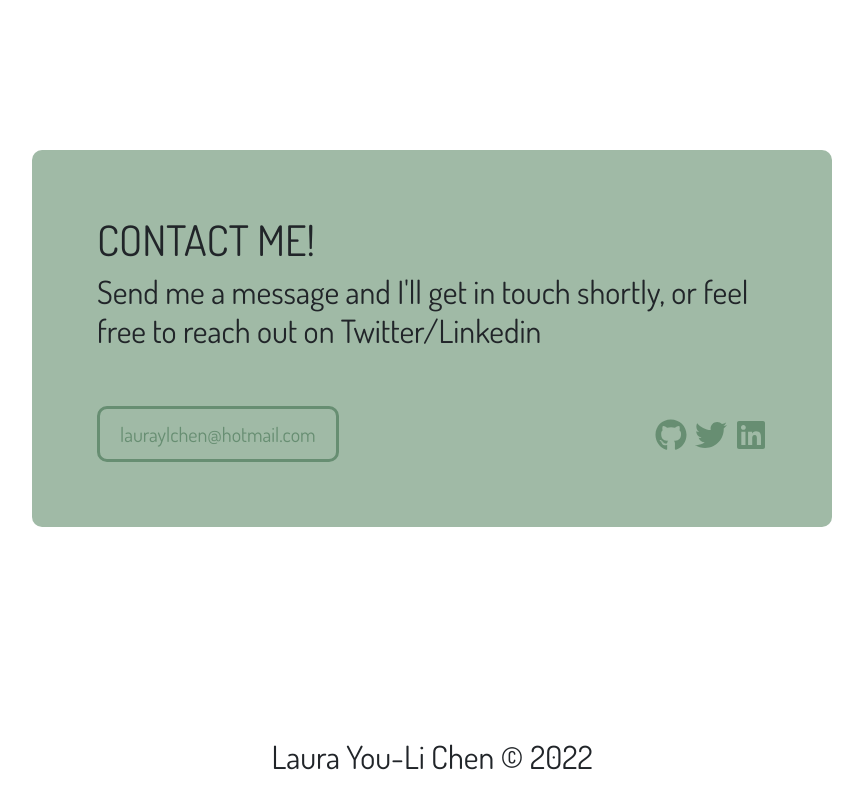
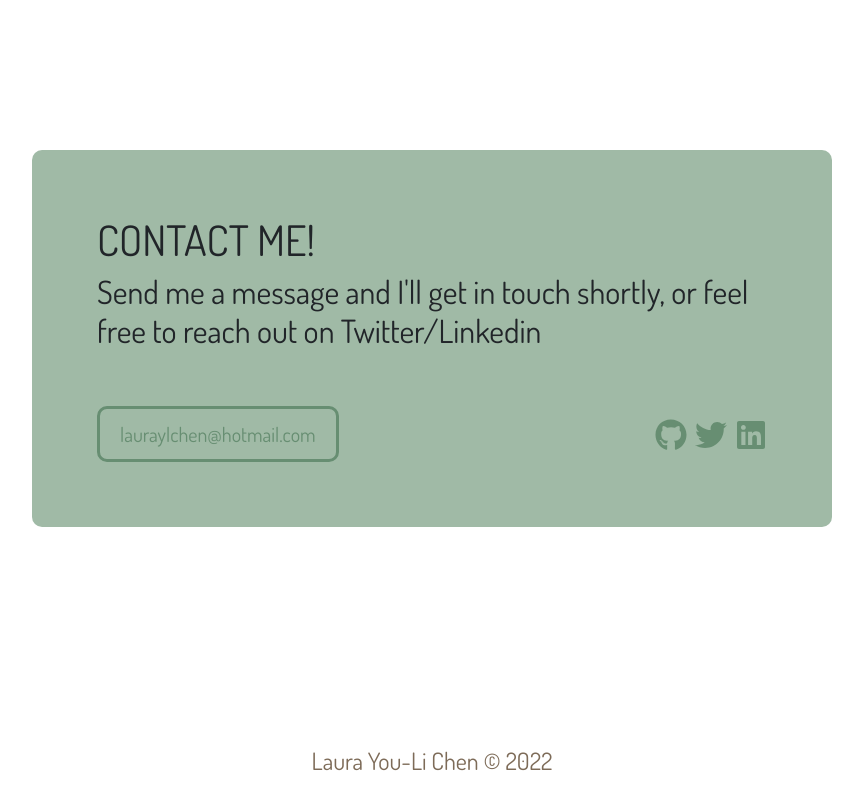
Before and after one commit to lauraylchen/lauraylchen-portfolio, a Gatsby site: page /contact in a window 1280 px wide. Shown: the whole page, without its empty margins (208-1071 px from the left). Built offline with nearby package versions, Linux system fonts and the light colour scheme; Gatsby itself is replaced by a stand-in of ours.

Commit message:
Changed content from h3 to h4 and changed color

```diff
--- a/src/components/footer.js
+++ b/src/components/footer.js
@@ -3,7 +3,7 @@ import React from 'react'
 export default function Footer() {
   return (
     <footer>
-      <h3>Laura You-Li Chen © 2022</h3>
+      <h4>Laura You-Li Chen © 2022</h4>
     </footer>
   )
 }
--- a/src/styles/components/footer.css
+++ b/src/styles/components/footer.css
@@ -9,6 +9,7 @@ footer {
   padding: 1rem 0;
 }
 
-footer h3 {
+footer h4 {
   text-align: center;
+  color: #7D6B58;
 }
```
